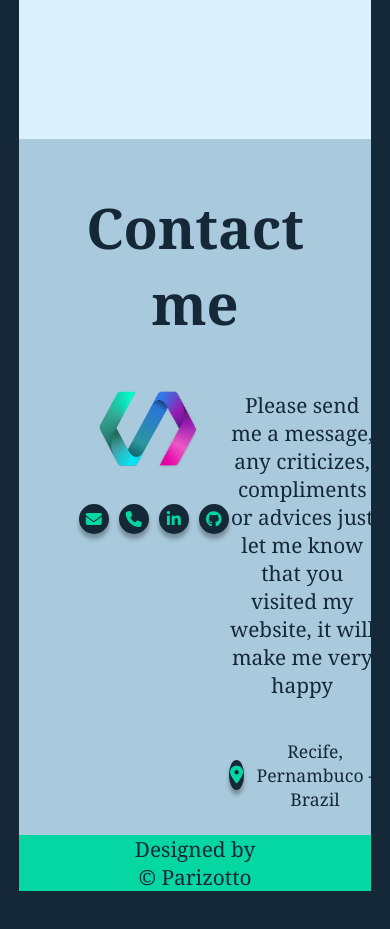
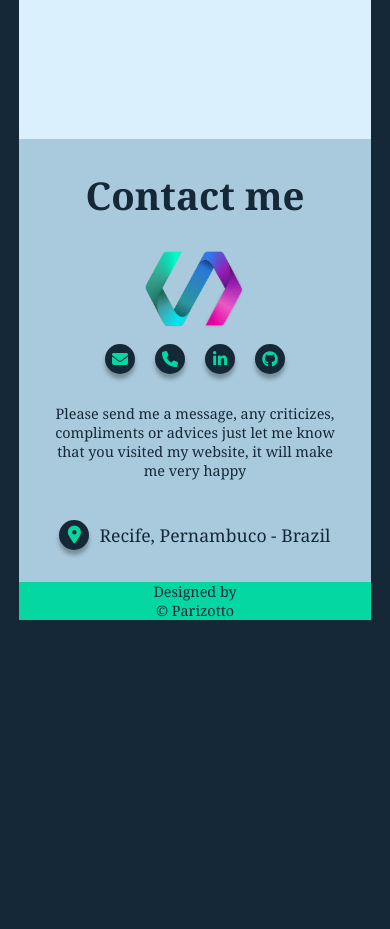
Before and after one commit to Parizotto9/Portfolio, a Vue app: page / in a window 390 px wide. Shown: the part 2460-3389 px from the top of the page. After the commit the page ends 3130 px from the top, so only its background shows below. Built offline with nearby package versions, Linux system fonts and the light colour scheme; a web font is replaced by a local one.

Commit message:
responsive about

```diff
--- a/src/components/Contact.vue
+++ b/src/components/Contact.vue
@@ -57,10 +57,89 @@ export default {};
 </script>
 
 <style scoped>
+@media (max-width: 700px) {
+  .contact {
+    padding: 30px 0px 50px 0px;
+  }
+  .img {
+    margin: auto;
+  }
+  li {
+    margin: 10px;
+  }
+  ul {
+    display: flex;
+    margin-bottom: 20px;
+  }
+  .text {
+    inline-size: 300px;
+    margin: auto;
+    overflow-wrap: break-word;
+  }
+  p {
+    font-size: 0.9rem;
+  }
+  h1 {
+    font-size: 2.4rem;
+  }
+  .place {
+    font-size: 0.7rem;
+  }
+  .sect {
+    display: flex;
+    flex-direction: column;
+    margin-top: 30px;
+    padding-bottom: 20px;
+  }
+}
+@media (min-width: 700px) and (max-width: 1280px) {
+  p {
+    font-size: 1.2rem;
+  }
+  .text {
+    inline-size: 340px;
+    overflow-wrap: break-word;
+  }
+  h1 {
+    font-size: 2.8rem;
+  }
+  .contact {
+    padding: 30px 10px 50px 10px;
+  }
+}
+@media (min-width: 1280px) {
+  p {
+    font-size: 1.3rem;
+  }
+  h1 {
+    font-size: 3.5rem;
+  }
+  .text {
+    inline-size: 400px;
+    overflow-wrap: break-word;
+  }
+  .contact {
+    padding: 50px;
+  }
+}
+@media (min-width: 700px) {
+  .sect {
+    display: flex;
+    justify-content: space-around;
+    margin-top: 50px;
+    padding-bottom: 30px;
+  }
+  li {
+    margin-left: 10px;
+  }
+  ul {
+    display: flex;
+    margin-top: 30px;
+  }
+}
 .contact {
   justify-content: center;
   text-align: center;
-  padding: 50px;
   background-color: #a9cadc;
   position: relative;
 }
@@ -70,19 +149,6 @@ export default {};
   left: 0;
   bottom: 0px;
   background-color: #04d7a2;
-}
-.sect {
-  display: flex;
-  justify-content: space-around;
-  margin-top: 50px;
-  padding-bottom: 30px;
-}
-p {
-  font-size: 1.3rem;
-}
-ul {
-  display: flex;
-  margin-top: 30px;
 }
 a {
   color: #04d7a2;
@@ -98,7 +164,6 @@ li {
   height: 30px;
   width: 30px;
   border-radius: 80px;
-  margin-left: 10px;
   list-style: none;
   box-shadow: 0 5px 4px rgba(0, 0, 0, 0.3);
 }
@@ -122,9 +187,6 @@ li:nth-child(4):hover a {
   transition: 0.6s;
   color: #007bb6;
 }
-h1 {
-  font-size: 3.5rem;
-}
 .place {
   font-size: 1.1rem;
   margin-top: 40px;
@@ -144,10 +206,7 @@ h1 {
   color: #04d7a2;
   box-shadow: 0 5px 4px rgba(0, 0, 0, 0.3);
 }
-.text {
-  inline-size: 400px;
-  overflow-wrap: break-word;
-}
+
 img {
   width: 100px;
 }
```
Also changed, not shown: src/components/Home.vue (line endings or trailing spaces).
